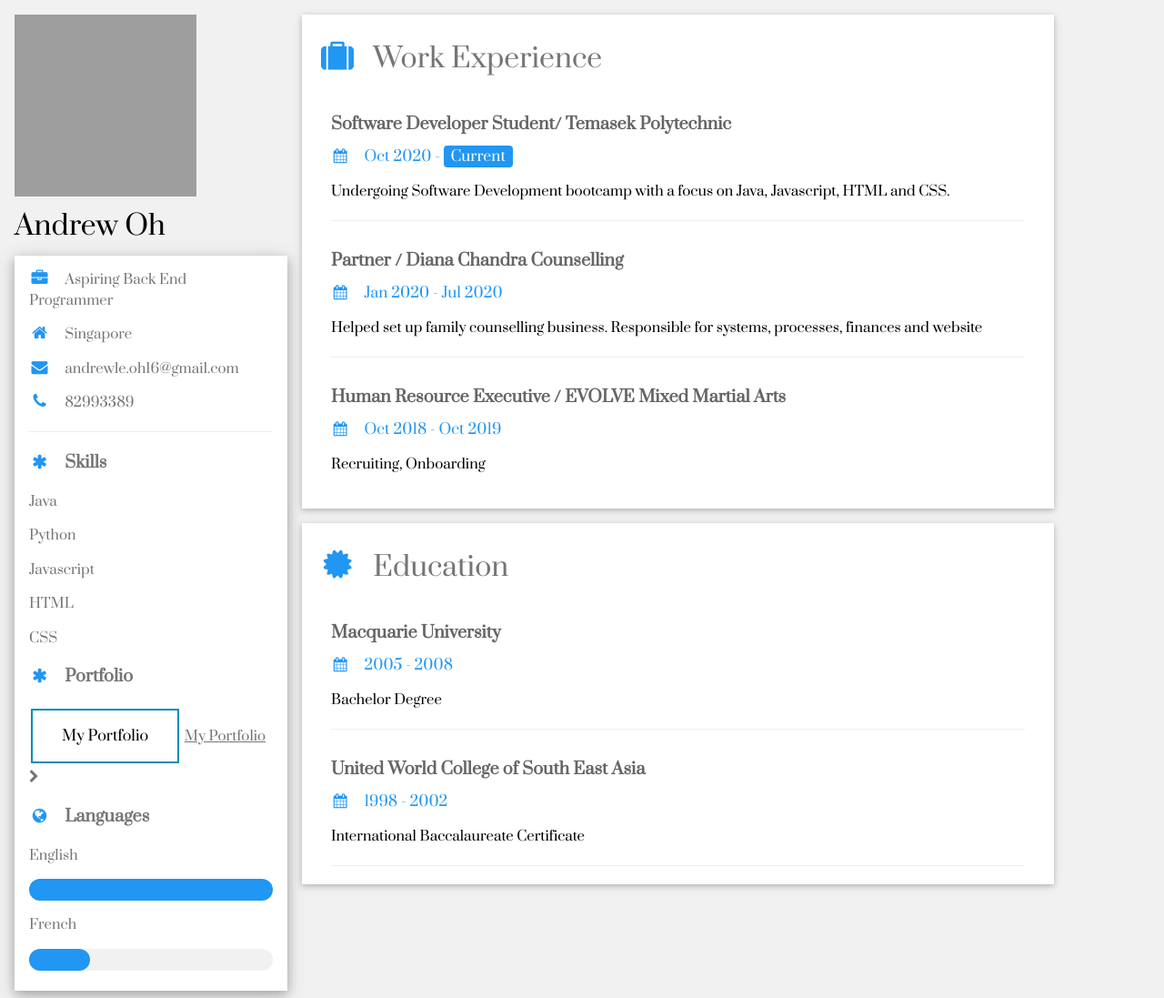
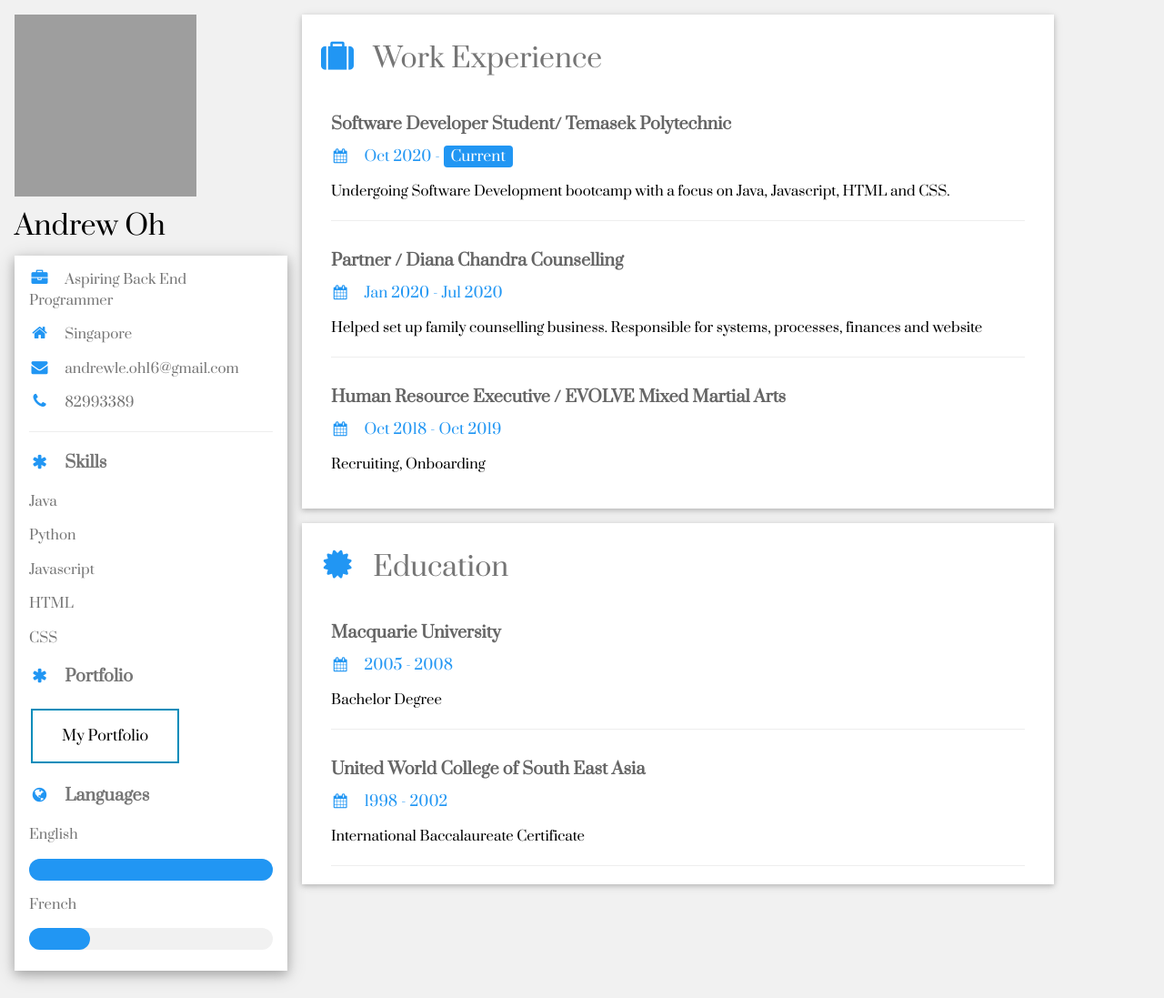
Before and after one commit to andrewuhoh/andrewuhoh.github.io, a plain HTML site: page index.html in a window 1280 px wide. Shown: the top 1097 px of the page at 91% size. Drawn offline with nearby package versions, Linux system fonts and the light colour scheme; grey boxes are pictures that could not be loaded.

Commit message:
Update index.html

```diff
--- a/index.html
+++ b/index.html
@@ -67,8 +67,7 @@ html,body,h1,h2,h3,h4,h5,h6 {font-family: "Prata", sans-serif}
 
 
           <p class="w3-large"><b><i class="fa fa-asterisk fa-fw w3-margin-right w3-text-blue"></i>Portfolio</b></p>
-          <button class="button button2">My Portfolio</button>
-          <a class="btn btn-cta-secondary" href="https://github.com/andrewuhoh">My Portfolio<i class="fa fa-chevron-right"></i></a>
+          <button class="button button2" href="https://github.com/andrewuhoh">My Portfolio</button>
 
 
           <p class="w3-large w3-text-theme"><b><i class="fa fa-globe fa-fw w3-margin-right w3-text-blue"></i>Languages</b></p>
```
